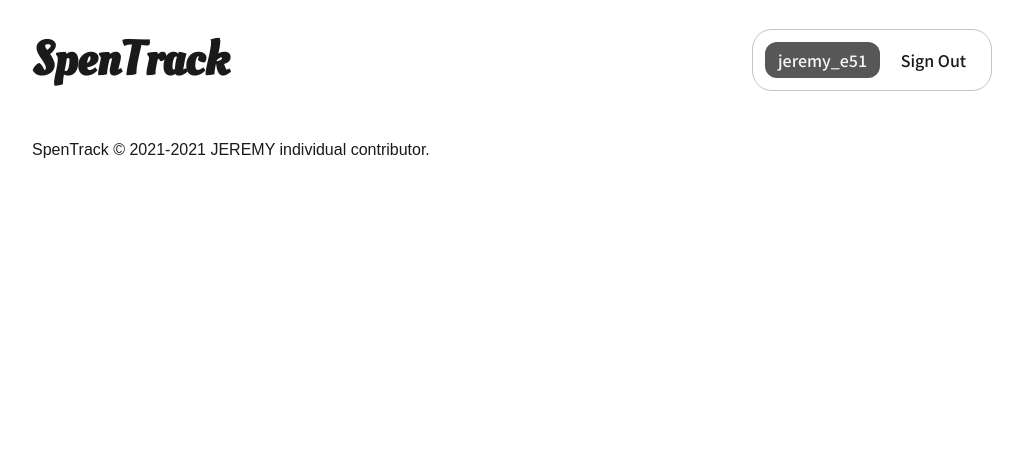
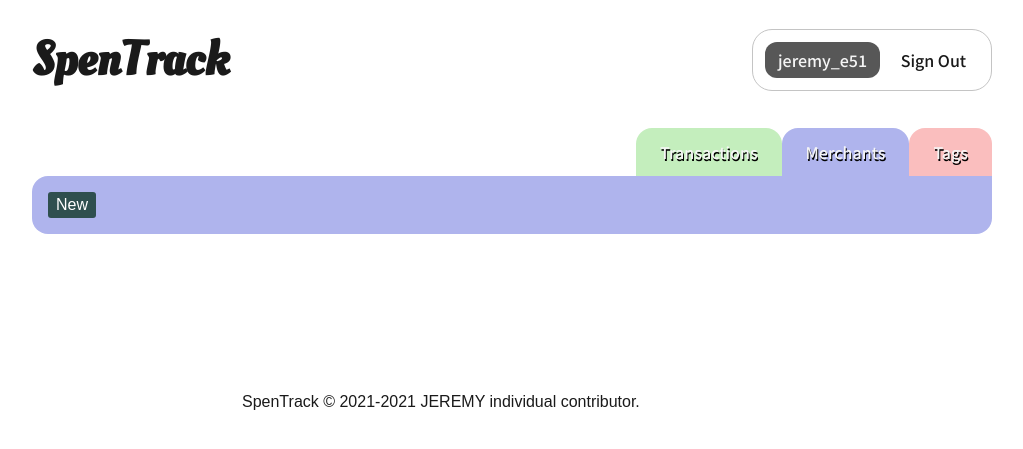
Before and after one commit to JeremyCodeClan/week05_spentrack_project, a Flask app: page /jeremy_e51/merchants in a window 1280 px wide. Shown: the top 449 px of the page, without its empty margins (128-1151 px from the left). Run offline with Flask 2, Linux system fonts and the light colour scheme; data that the repository does not hold is empty; some libraries are stand-ins or nearby versions; some web fonts are replaced.

Commit message:
edit merchants index template

```diff
--- a/templates/merchants/index.html
+++ b/templates/merchants/index.html
@@ -1,55 +1,36 @@
 {% extends 'base.html' %}
 
 {% block content %}
+<main class="main-class">
+    <section class="tabs-block">
+        <ul class="tabs">
+            <a href="/jeremy_e51" id="tab-transaction"><li>Transactions</li></a>
+            <a href="/jeremy_e51/merchants" id="tab-merchant"><li>Merchants</li></a>
+            <a href="/jeremy_e51/tags" id="tab-tag"><li>Tags</li></a>
+        </ul>
+    </section>
     <article id="merchants-block">
-    <h2>Merchants</h2>
+        <section class="merchants-head">
             {% if new_cancel != 1 %}
-        <a href="/jeremy_e51/merchants/new"><button>New</button></a>
+            <div class="merchant-new">
+                <a href="/jeremy_e51/merchants/new"><button class="merchant-new-btn">New</button></a>
+            </div>
             {% endif %}
-
             {% block merchant_new %}
             {% endblock %}
-
+        </section>
+        {% block merchant_show %}
+        {% endblock %}
+        <section class="merchant-items">
         {% for merchant in merchants %}
-
-        {% if merchant.id == id %}
-        <div>
-            <hr>
-            <span><a href="/jeremy_e51/merchants/{{merchant.id}}">{{ merchant.name }}</a></span>
-            /
-            <span>Total: £ {{ merchant.total }}</span>
-            {% for transaction in found_transactions %}
-                <section class="transactions-by-merchant">
-                    <div>
-                        <span>{{ transaction.date }}</span>/
-                        <span>£ {{ transaction.amount }}</span>
+        <a href="/jeremy_e51/merchants/{{merchant.id}}">
+            <div class="merchant-container">
+                <div class="merchant-title">{{ merchant.name }}</div>
+                <div class="merchant-price">Total: £ {{ merchant.total }}</div>
             </div>
-                    <div>
-                        <a href="/jeremy_e51/{{ transaction.id }}">
-                        <span>{{ transaction.name }}</span>/
-                        <span>{{ transaction.description }}</span>
         </a>
-                    </div>
-                    <div>
-                        {% if transaction.tag != None %}
-                            <span>{{ transaction.tag.name }}</span>
-                        {% else %}
-                            <span>None</span>
-                        {% endif %}
-                    </div>
+        {% endfor %}
         </section>
-            {% endfor %}
-            <hr>
-        </div>
-        {% else %}
-        <div>
-            <hr>
-            <span><a href="/jeremy_e51/merchants/{{merchant.id}}">{{ merchant.name }}</a></span>
-            /
-            <span>Total: £ {{ merchant.total }}</span>
-            <hr>
-        </div>
-        {% endif %}
-    {% endfor %}
     </article>
-{% endblock  %}
+<main>
+{% endblock %}
```
Lines whose indentation alone changed are shown as unchanged.
